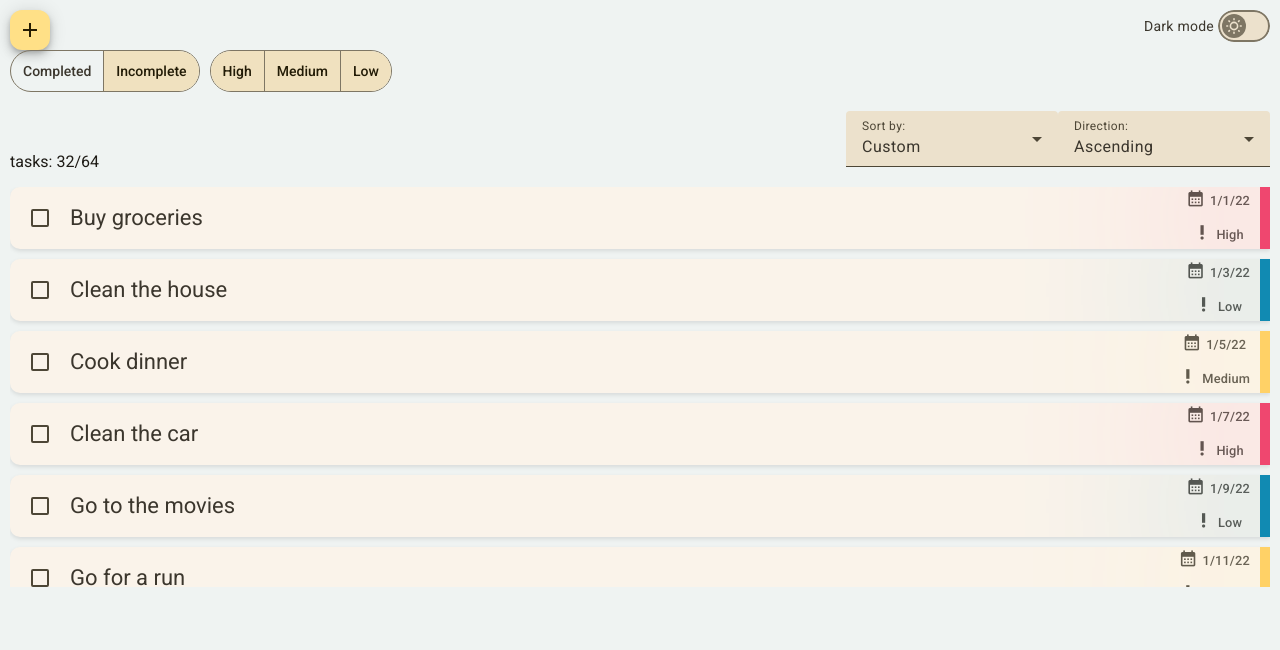
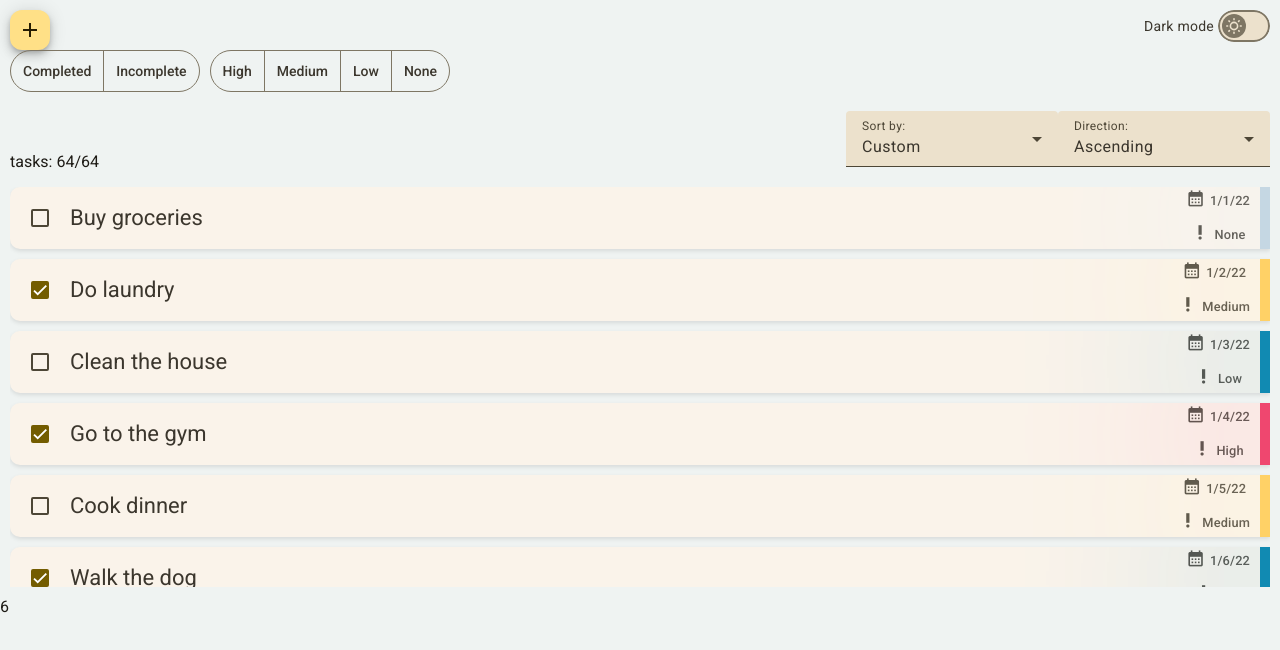
Before and after one commit to Snellingen/tasker, an Angular app: page /task-overview in a window 1280 px wide. Shown: the top 650 px of the page. Built offline with nearby package versions, Linux system fonts and the light colour scheme.

Commit message:
support non prio

```diff
--- a/src/app/components/task-card/task-card.component.scss
+++ b/src/app/components/task-card/task-card.component.scss
@@ -76,6 +76,10 @@
         top: 0;
         background-color: var(--priority-none);
 
+        background-color: var(--sys-priority-none);
+        box-shadow:
+        0 0 200px 50px color-mix(in srgb, var(--sys-priority-none), var(--sys-priority-gradient-mix-color));
+
         &--low {
             background-color: var(--sys-priority-low);
             box-shadow:
--- a/src/app/components/task-overview/task-overview.component.html
+++ b/src/app/components/task-overview/task-overview.component.html
@@ -24,6 +24,7 @@
         <mat-button-toggle value="high">High</mat-button-toggle>
         <mat-button-toggle value="medium">Medium</mat-button-toggle>
         <mat-button-toggle value="low">Low</mat-button-toggle>
+        <mat-button-toggle value="none">None</mat-button-toggle>
       </mat-button-toggle-group>
     </section>
   </div>
@@ -51,4 +52,4 @@
   </section>
   <app-card-list [dataSource]="sortedData$ | async" [disableDrag]="disableDrag$ | async" ></app-card-list>
 
-</div>
+</div>6
--- a/src/app/components/task-overview/task-overview.component.scss
+++ b/src/app/components/task-overview/task-overview.component.scss
@@ -5,6 +5,21 @@
     display: flex;
     flex-direction: row;
     gap: 10px;
+
+    .mat-button-toggle-checked{
+      &[value="low"] {
+        background-color: var(--sys-priority-background-low);
+      }
+      &[value="medium"] {
+        background-color: var(--sys-priority-background-medium);
+      }
+      &[value="high"] {
+        background-color: var(--sys-priority-background-high);
+      }
+      &[value="none"] {
+        background-color: var(--sys-priority-background-none);
+      }
+    }
   }
 
   &__actions {
--- a/src/app/components/task-overview/task-overview.component.ts
+++ b/src/app/components/task-overview/task-overview.component.ts
@@ -46,8 +46,8 @@ export class TaskOverviewComponent {
 
 
   filterGroup = new FormGroup({
-    completionStatusFilters: new FormControl(['incomplete']),
-    priorityFilters: new FormControl(['low', 'medium', 'high'])
+    completionStatusFilters: new FormControl(),
+    priorityFilters: new FormControl()
   });
 
   sortGroup = new FormGroup({
--- a/src/app/services/task.service.ts
+++ b/src/app/services/task.service.ts
@@ -5,14 +5,14 @@ export interface Task {
   id: number;
   title?: string;
   date?: Date;
-  priority?: 'High' | 'Medium' | 'Low';
+  priority?: 'High' | 'Medium' | 'Low' | 'None';
   completed: boolean;
 }
 
 export type TaskField = keyof Task;
 const DISPLAY_COLUMNS: TaskField[] = ['title', 'date', 'priority', 'completed'];
 const DATA: Task[] = [
-  { id: 1, title: 'Buy groceries', date: new Date('2022-01-01'), priority: 'High', completed: false },
+  { id: 1, title: 'Buy groceries', date: new Date('2022-01-01'), priority: 'None', completed: false },
   { id: 2, title: 'Do laundry', date: new Date('2022-01-02'), priority: 'Medium', completed: true },
   { id: 3, title: 'Clean the house', date: new Date('2022-01-03'), priority: 'Low', completed: false },
   { id: 4, title: 'Go to the gym', date: new Date('2022-01-04'), priority: 'High', completed: true },
--- a/src/app/shared/compare.ts
+++ b/src/app/shared/compare.ts
@@ -9,8 +9,8 @@ export function comparePriority(a: string | undefined | null, b: string | undefi
   if (a === undefined || a === null || b === undefined || b === null) {
     return 0;
   }
-  const priorityOrder = ['High', 'Medium', 'Low'];
-  return (priorityOrder.indexOf(a) - priorityOrder.indexOf(b)) * (isAsc ? 1 : -1);
+  const priorityOrder = ['High', 'Medium', 'Low', 'None'];
+  return (priorityOrder.indexOf(a) < priorityOrder.indexOf(b) ? -1 : 1) * (isAsc ? 1 : -1);
 }
 
 export function compareCompleted(a: boolean | undefined | null, b: boolean | undefined | null, isAsc: boolean) {
--- a/src/app/shared/form.validators.ts
+++ b/src/app/shared/form.validators.ts
@@ -11,7 +11,8 @@ export function ValidateDateInFuture(control: AbstractControl) {
 
 export function ValidatePriority(control: AbstractControl) {
   const priority = control.value?.toLowerCase();
-  if (priority === 'high' || priority === 'medium' || priority === 'low') {
+  const acceptedPriorities = ['high', 'medium', 'low', 'none'];
+  if (acceptedPriorities.includes(priority)) {
     return null;
   }
   return { invalidPriority: true };
--- a/src/styles.scss
+++ b/src/styles.scss
@@ -125,6 +125,10 @@ body {
   --sys-priority-medium: rgb(255, 209, 102);
   --sys-priority-high: rgb(239, 71, 111);
   --sys-priority-none: rgb(197, 215, 227);
+  --sys-priority-background-low: rgb(17, 138, 178, 0.3);
+  --sys-priority-background-medium: rgb(255, 209, 102, 0.3);
+  --sys-priority-background-high: rgb(239, 71, 111, 0.3);
+  --sys-priority-background-none: rgb(197, 215, 227, 0.3);
   --sys-priority-high-box-shadow:  0 0 100px 30px color-mix(in srgb, var(--sys-priority-high), var(--sys-priority-gradient-mix-color) 80%);
   --sys-priority-medium-box-shadow:  0 0 100px 30px color-mix(in srgb, var(--sys-priority-medium), var(--sys-priority-gradient-mix-color) 80%);
   --sys-priority-low-box-shadow:  0 0 100px 30px color-mix(in srgb, var(--sys-priority-low), var(--sys-priority-gradient-mix-color) 80%);
@@ -189,6 +193,7 @@ body {
     --sys-priority-medium: rgb(255, 209, 102);
     --sys-priority-high: rgb(239, 71, 111);
     --sys-priority-none: rgb(197, 215, 227);
+
     --sys-priority-gradient-mix-color:  black 50%;
 
     --mat-app-surface: var(--sys-surface);
```
Also changed, not shown: 2 other files (tests, documents, lock files or other folders).
